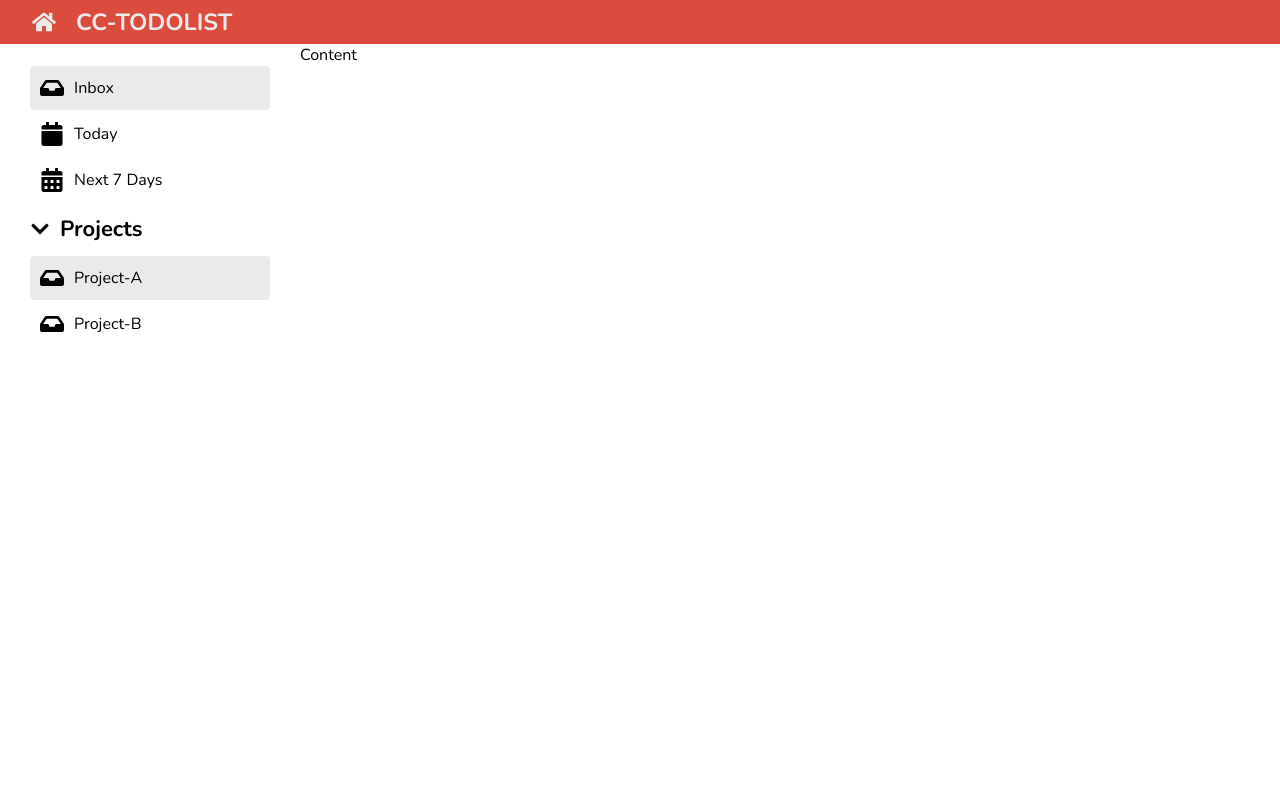
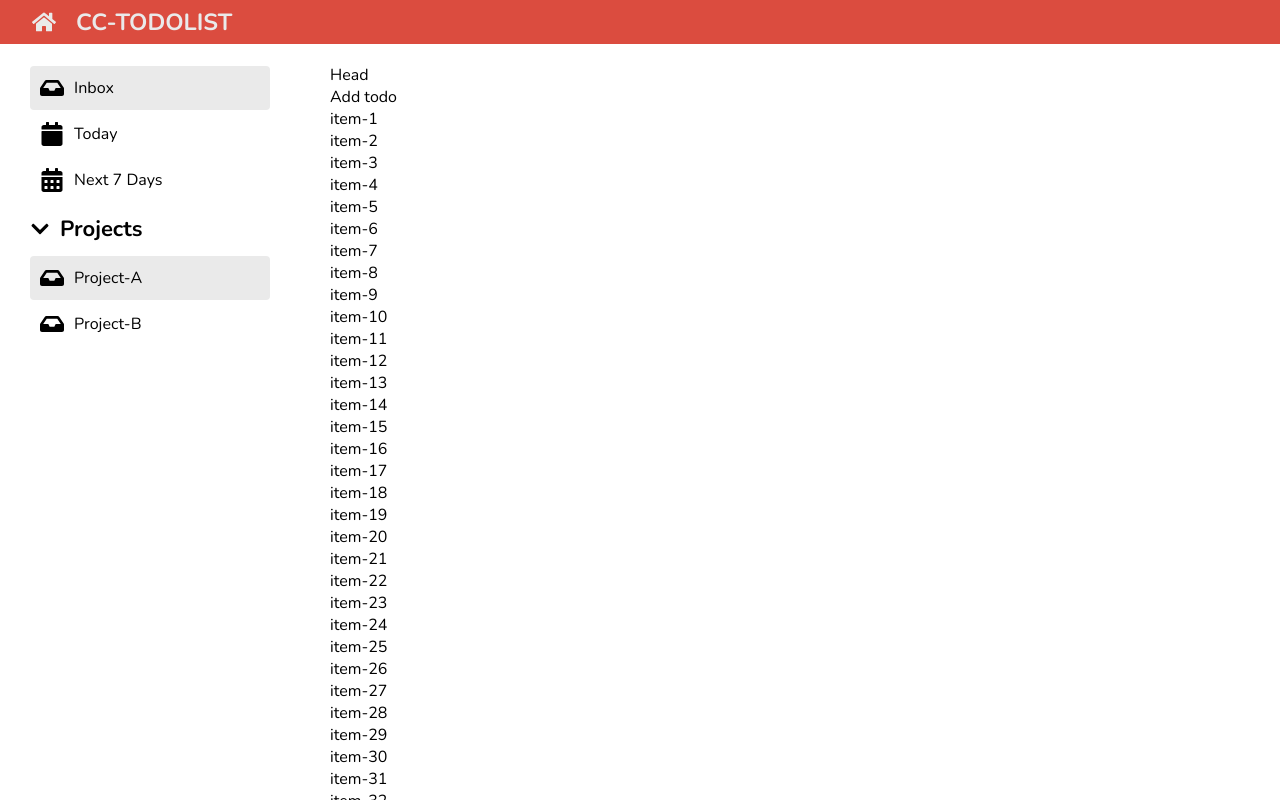
Before and after one commit to NANAIPRM/CC14-TODOLIST, a React (Create React App) app: page / in a window 1280 px wide. Built offline with nearby package versions, Linux system fonts and the light colour scheme.

Commit message:
refractor:TodoContent

```diff
--- a/src/App.jsx
+++ b/src/App.jsx
@@ -2,17 +2,16 @@
 
 import { Header } from "./components/Header";
 import { Sidebar } from "./components/Sidebar";
+import { TodoContent } from "./components/Todo/TodoContent";
 
 function App() {
+
+
   return (
     <div className="container">
-      {/* header */}
       <Header />
-
-      {/* Sidebar  */}
       <Sidebar />
-      {/* Content  */}
-      <main className="content">Content</main>
+      <TodoContent/>
     </div>
   );
 }
--- a/src/App.scss
+++ b/src/App.scss
@@ -88,6 +88,8 @@
 .content{
     grid-row: 2/3;
     grid-column: 2/3;
+    overflow-y: scroll;
+    padding: 20px 30px;
 }
 
 .active{
--- /dev/null
+++ b/src/components/Todo/TodoContent.jsx
@@ -0,0 +1,18 @@
+
+
+export function TodoContent(){
+    const mockTodo = Array.from({length:50},(el,idx)=>idx+1)
+    return(
+    <main className="content">
+        <div>
+          Head
+        </div>
+        <div>
+          Add todo
+        </div>
+        <ul>
+          {mockTodo.map((el)=> <li key ={el}>item-{el}</li>)}
+        </ul>
+      </main>
+    )
+}
```
